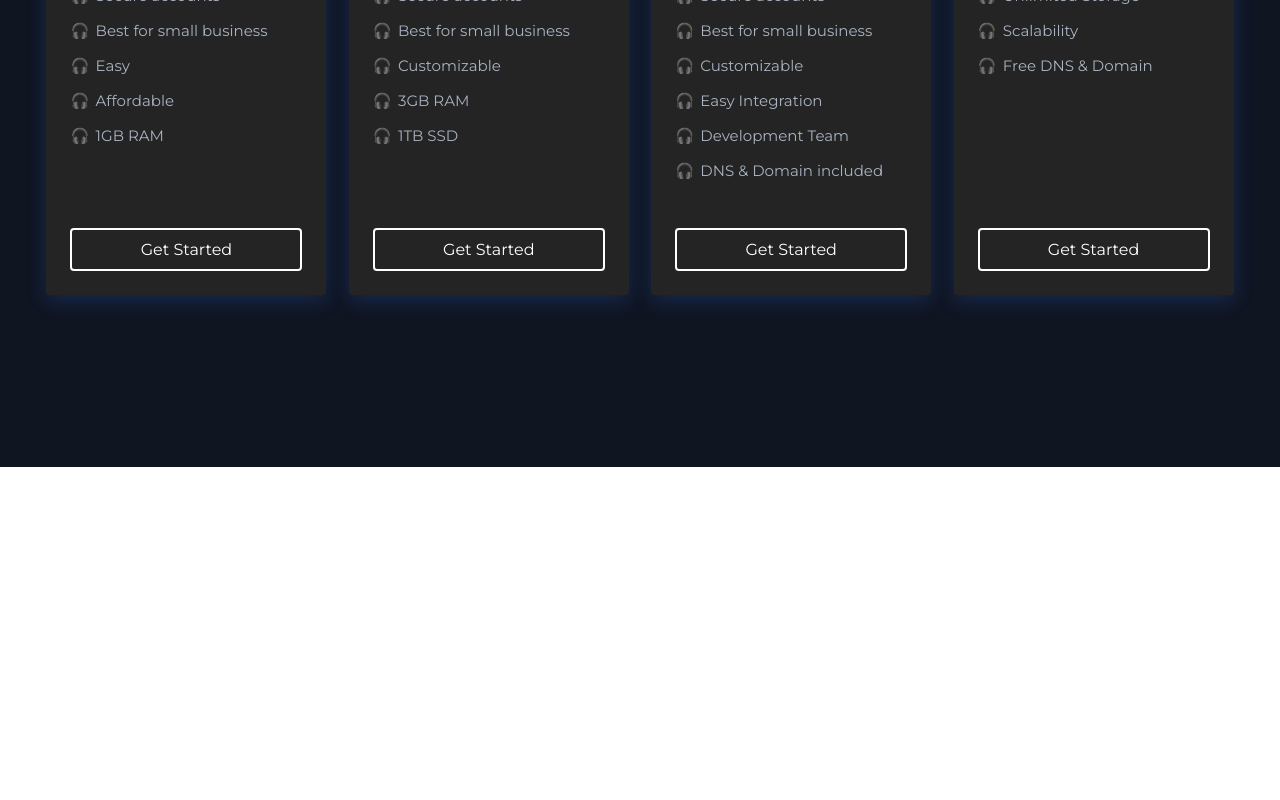
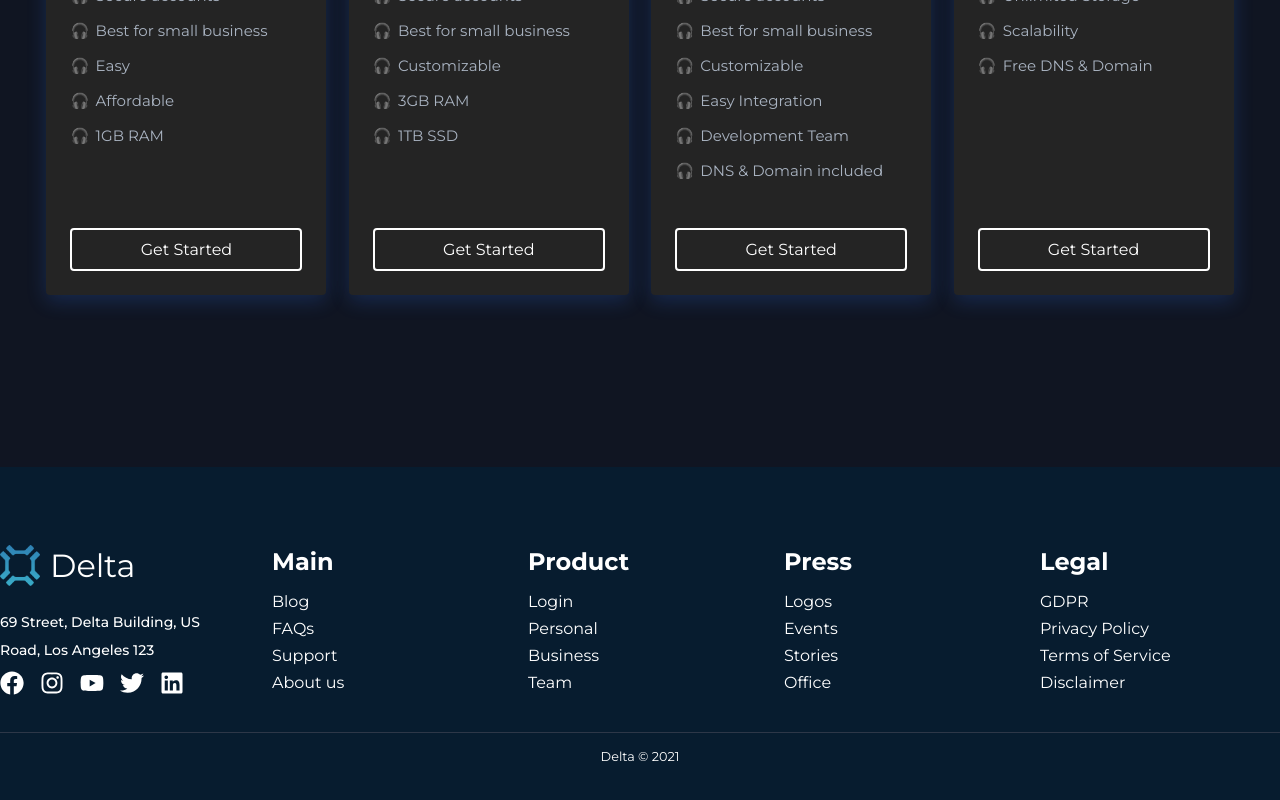
Before and after one commit to Matheusifz/React-Finance-App, a React app: page /pricing in a window 1280 px wide. Shown: the part 440-1240 px from the top of the page. Before the commit the page ends 907 px from the top, so only its background shows below. Built offline with nearby package versions, Linux system fonts and the light colour scheme.

Commit message:
feat: create and styled footer

```diff
--- a/src/App.js
+++ b/src/App.js
@@ -6,6 +6,7 @@ import Home from "./pages/Home";
 import SignUp from "./pages/SignupPage";
 import PricingPage from "./pages/PricingPage";
 import Navbar from "./components/Navbar/Navbar";
+import Footer from "./components/Footer/Footer";
 
 const App = () => {
   return (
@@ -17,6 +18,7 @@ const App = () => {
         <Route path="/signup" element={<SignUp />} />
         <Route path="/pricing" element={<PricingPage />} />
       </Routes>
+      <Footer />
     </Router>
   );
 };
--- /dev/null
+++ b/src/components/Footer/Footer.js
@@ -0,0 +1,62 @@
+import React from "react";
+import {
+  FooterLinkItems,
+  FooterLinkTitle,
+  FooterLink,
+  FooterLogo,
+  SocialIcon,
+  FooterRights,
+  FooterSocialIcon,
+  FooterWrapper,
+  FooterAddress,
+  FooterColumn,
+  FooterGrid,
+} from "./FooterStyles";
+import { footerData, footerSocialData } from "../../data/FooterData";
+import { Row, Section } from "../../globalStyles";
+
+function Footer() {
+  return (
+    <Section padding="4rem 0 2rem 0">
+      <FooterWrapper>
+        <FooterGrid justify="space-between">
+          <FooterColumn id="footerLogo">
+            <FooterLogo to="/">
+              <SocialIcon src="./assets/logo.png" />
+              Delta
+            </FooterLogo>
+            <FooterAddress>
+              69 Street, Delta Building, US Road, Los Angeles 123
+            </FooterAddress>
+
+            <Row align="center" margin="auto  0 0 0" gap="1rem">
+              {footerSocialData.map((social, index) => (
+                <FooterSocialIcon
+                  key={index}
+                  href="/"
+                  target="_blank"
+                  aria-label={social.name}
+                >
+                  {social.icon}
+                </FooterSocialIcon>
+              ))}
+            </Row>
+          </FooterColumn>
+          {footerData.map((footerItem, index) => (
+            <FooterLinkItems key={index}>
+              <FooterLinkTitle>{footerItem.title}</FooterLinkTitle>
+              {footerItem.links.map((link, linkIndex) => (
+                <FooterLink key={linkIndex} to="/">
+                  {link}
+                </FooterLink>
+              ))}
+            </FooterLinkItems>
+          ))}
+        </FooterGrid>
+        <FooterRights>Delta © 2021</FooterRights>
+      </FooterWrapper>
+    </Section>
+  );
+}
+
+export default Footer;
--- /dev/null
+++ b/src/components/Footer/FooterStyles.js
@@ -0,0 +1,161 @@
+import styled from "styled-components";
+import { Link } from "react-router-dom";
+import { Column, Row } from "../../globalStyles";
+
+export const FooterContainer = styled.div`
+  background-color: #101522;
+  padding: 4rem 0 2rem 0;
+`;
+
+export const FooterWrapper = styled.div`
+  max-width: 1280px;
+  margin-left: auto;
+  margin-right: auto;
+`;
+
+export const FooterSubscription = styled.section`
+  display: flex;
+  flex-direction: column;
+  justify-content: center;
+  align-items: center;
+  text-align: center;
+  margin-bottom: 24px;
+  padding: 24px;
+  color: #fff;
+`;
+
+export const FooterSubHeading = styled.p`
+  font-family: "Trebuchet MS", "Lucida Sans Unicode", "Lucida Grande",
+    "Lucida Sans", Arial, sans-serif;
+  margin-bottom: 24px;
+  font-size: 24px;
+`;
+
+export const FooterRow = styled(Row)`
+  flex-wrap: wrap;
+  @media screen and (max-width: 820px) {
+    > div {
+      width: 20%;
+    }
+
+    > div:first-child {
+      width: 100%;
+    }
+  }
+
+  @media screen and (max-width: 420px) {
+    flex-direction: column;
+    align-items: center;
+
+    * {
+      width: 100%;
+      text-align: center;
+    }
+  }
+`;
+
+export const FooterGrid = styled.div`
+  display: grid;
+  grid-template-columns: repeat(auto-fit, minmax(200px, 1fr));
+  justify-content: center;
+  align-items: center;
+`;
+
+export const FooterColumn = styled(Column)`
+  @media screen and (max-width: 999px) {
+    align-items: center;
+    grid-column: 1/-1;
+  }
+`;
+
+export const FooterSubText = styled.p`
+  margin-bottom: 24px;
+  font-size: 20px;
+`;
+
+export const FooterLinksContainer = styled.div`
+  width: 100%;
+  max-width: 1000px;
+  display: flex;
+  justify-content: center;
+
+  @media screen and (max-width: 820px) {
+    padding-top: 32px;
+  }
+`;
+
+export const FooterLinkItems = styled.div`
+  display: flex;
+  flex-direction: column;
+  margin: 16px;
+  text-align: left;
+  box-sizing: border-box;
+  color: #fff;
+
+  @media screen and (max-width: 1000px) {
+    align-items: center;
+  }
+`;
+
+export const FooterLinkTitle = styled.h2`
+  margin-bottom: 16px;
+`;
+
+export const FooterLink = styled(Link)`
+  color: #fff;
+  text-decoration: none;
+  margin-bottom: 0.5rem;
+
+  &:hover {
+    color: #0467fb;
+    transition: 0.3s ease-out;
+  }
+`;
+
+export const FooterLogo = styled(Link)`
+  color: #fff;
+  justify-self: start;
+  cursor: pointer;
+  text-decoration: none;
+  font-size: 2rem;
+  display: flex;
+  align-items: center;
+  margin-bottom: 16px;
+`;
+
+export const SocialIcon = styled.img`
+  margin-right: 10px;
+  width: 40px;
+`;
+
+export const FooterRights = styled.div`
+  color: #fff;
+  margin-bottom: 16px;
+  width: 100%;
+  font-size: 0.8rem;
+  text-align: center;
+  border-top: 1px solid #2d3748;
+  padding: 1rem 0;
+  margin: 1rem 0 0;
+`;
+
+export const FooterSocialIcon = styled.a`
+  color: #fff;
+  font-size: 24px;
+`;
+
+export const FooterAddress = styled.div`
+  color: white;
+  margin: 0.4rem auto 0.4rem;
+  max-width: 20rem;
+  font-weight: 500;
+  font-size: 0.875rem;
+  line-height: 2;
+  text-align: center;
+
+  @media screen and (min-width: 1000px) {
+    margin-left: 0px;
+    text-align: left;
+    margin-right: 1rem;
+  }
+`;
--- /dev/null
+++ b/src/data/FooterData.js
@@ -0,0 +1,52 @@
+import React from "react";
+import {
+  FaFacebook,
+  FaInstagram,
+  FaYoutube,
+  FaTwitter,
+  FaLinkedin,
+} from "react-icons/fa";
+
+const iconStyle = (Icon) => <Icon />;
+
+export const footerSocialData = [
+  {
+    name: "Facebook",
+    icon: iconStyle(FaFacebook),
+  },
+  {
+    name: "Instagram",
+    icon: iconStyle(FaInstagram),
+  },
+  {
+    name: "YouTube",
+    icon: iconStyle(FaYoutube),
+  },
+  {
+    name: "Twitter",
+    icon: iconStyle(FaTwitter),
+  },
+  {
+    name: "LinkedIn",
+    icon: iconStyle(FaLinkedin),
+  },
+];
+
+export const footerData = [
+  {
+    title: "Main",
+    links: ["Blog", "FAQs", "Support", "About us"],
+  },
+  {
+    title: "Product",
+    links: ["Login", "Personal", "Business", "Team"],
+  },
+  {
+    title: "Press",
+    links: ["Logos", "Events", "Stories", "Office"],
+  },
+  {
+    title: "Legal",
+    links: ["GDPR", "Privacy Policy", "Terms of Service", "Disclaimer"],
+  },
+];
```
